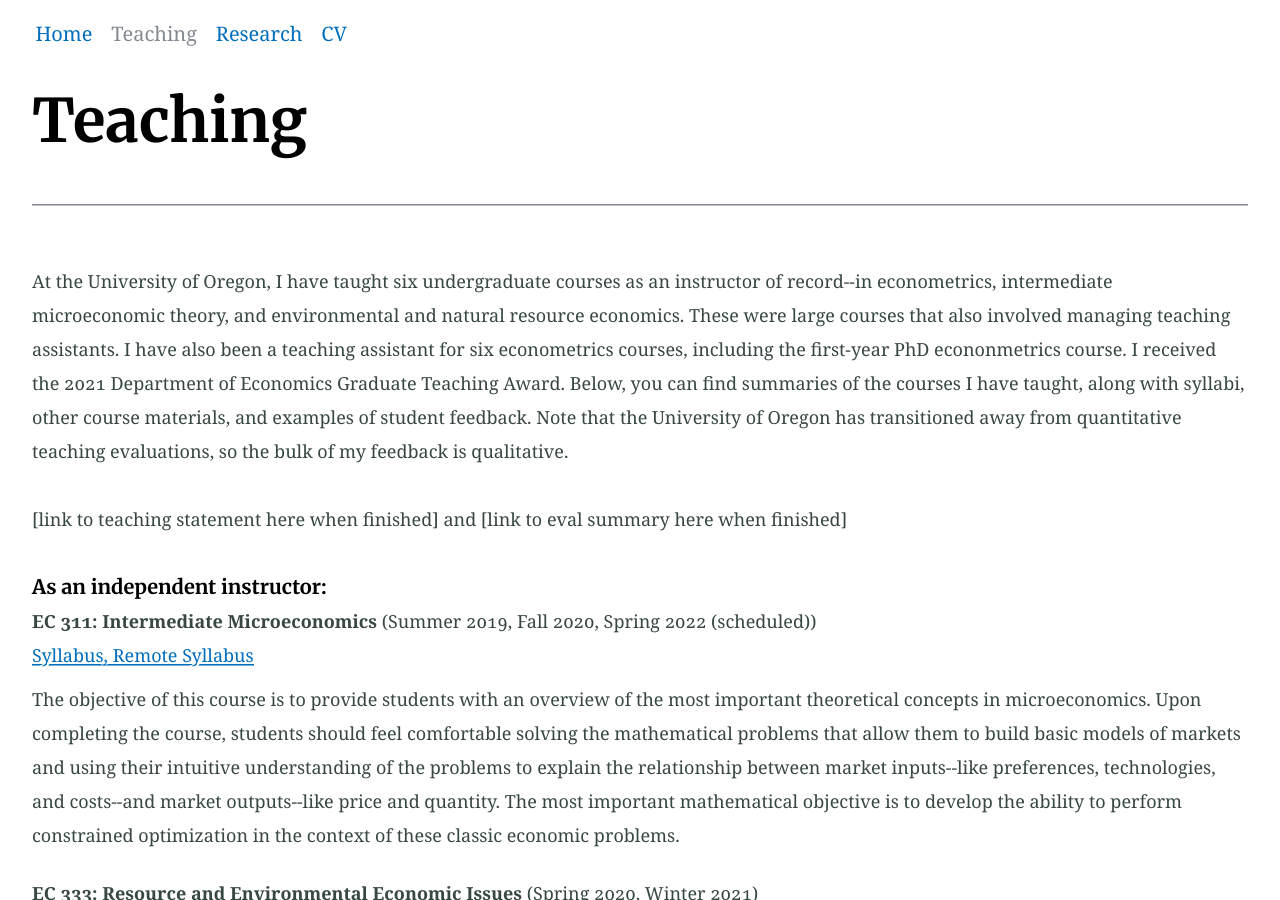
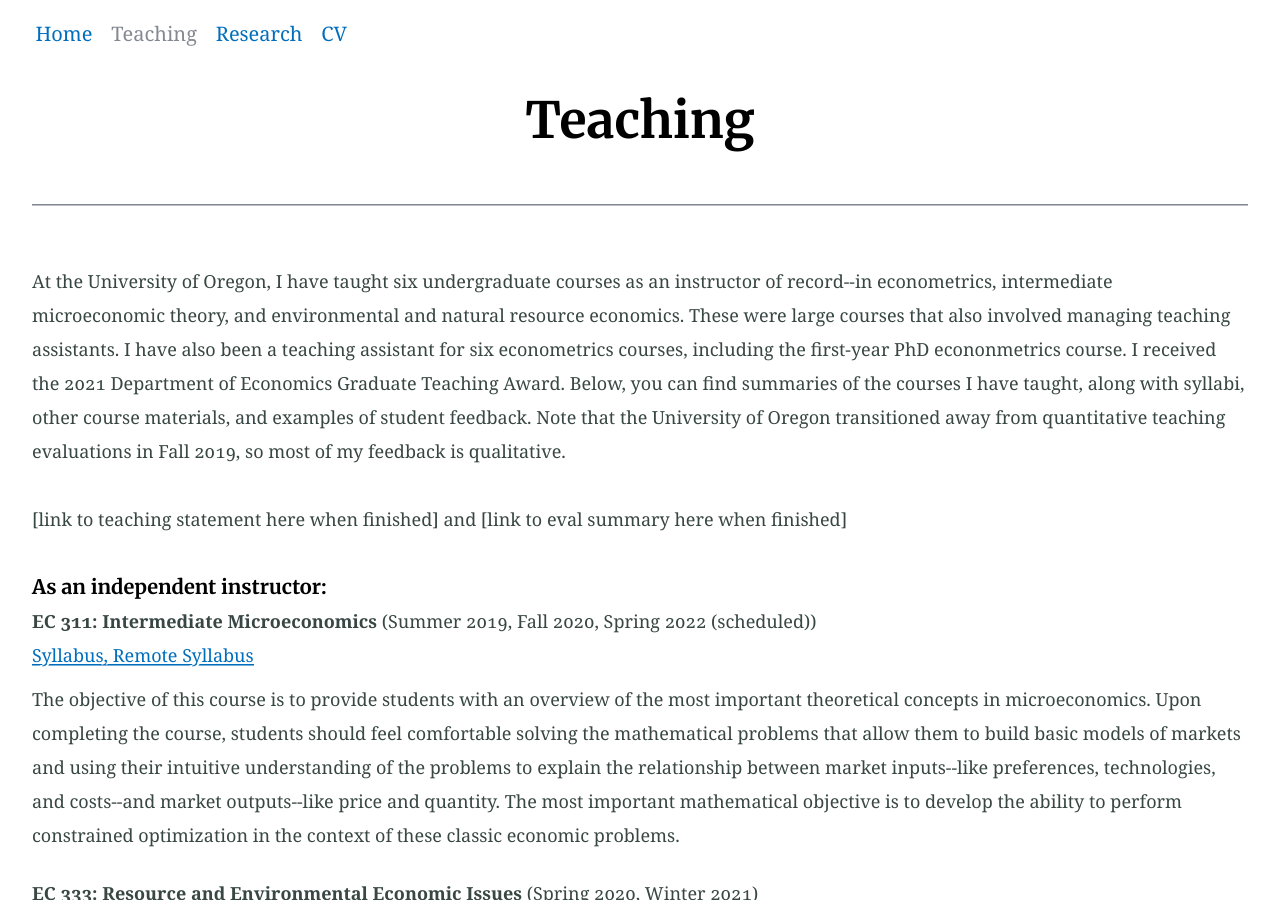
Before and after one commit to jenni-putz/1jenni-putz.github.io, a Jekyll site: the page built from teaching.md, in a window 1280 px wide and 900 px high. Built offline with Jekyll 4.4.1, drawn with Linux system fonts in a browser that asks for light colours; nearby versions of some CDN libraries; our own code applies the rules of GitHub Pages for plain Markdown files.

Commit message:
Update teaching.md

```diff
--- a/teaching.md
+++ b/teaching.md
@@ -17,9 +17,9 @@ img {
 </head>
 <body>
 
-  <h1 style="font-size:60px;"> Teaching </h1>
+  <h1 style="font-size:50px; text-align:center;"> Teaching </h1>
 	<hr>
-<font size="4"><p>At the University of Oregon, I have taught six undergraduate courses as an instructor of record--in econometrics, intermediate microeconomic theory, and environmental and natural resource economics. These were large courses that also involved managing teaching assistants. I have also been a teaching assistant for six econometrics courses, including the first-year PhD econonmetrics course. I received the 2021 Department of Economics Graduate Teaching Award. Below, you can find summaries of the courses I have taught, along with syllabi, other course materials, and examples of student feedback. Note that the University of Oregon has transitioned away from quantitative teaching evaluations, so the bulk of my feedback is qualitative.</p></font>
+<font size="4"><p>At the University of Oregon, I have taught six undergraduate courses as an instructor of record--in econometrics, intermediate microeconomic theory, and environmental and natural resource economics. These were large courses that also involved managing teaching assistants. I have also been a teaching assistant for six econometrics courses, including the first-year PhD econonmetrics course. I received the 2021 Department of Economics Graduate Teaching Award. Below, you can find summaries of the courses I have taught, along with syllabi, other course materials, and examples of student feedback. Note that the University of Oregon transitioned away from quantitative teaching evaluations in Fall 2019, so most of my feedback is qualitative.</p></font>
 
 <font size="4"><p>[link to teaching statement here when finished]  and [link to eval summary here when finished] </p></font>
   <h6>As an independent instructor: </h6>
@@ -44,7 +44,7 @@ intuitive understanding of the problems to explain the relationship between mark
     </ul></font>
 
  <h6>Selected Student Feedback: </h6>
-<font size="4"><ul id="menu">
+<font size="4"><ul>
 	<p>[link to eval stuff here when finished] </p>
     <li> It was an awesome class, I hope Prof. Putz continues to teach economics at the UO, her future students will be very lucky when they have her as an instructor. - EC 333</li>
     <li>I have absolutely loved this course . The material was interesting and the instructor was knowledgeable about all of it. I was never bored during lectures and they were designed to keep my attention. Thank you for being an awesome instructor and being so accommodating. - EC 333</li>
```
